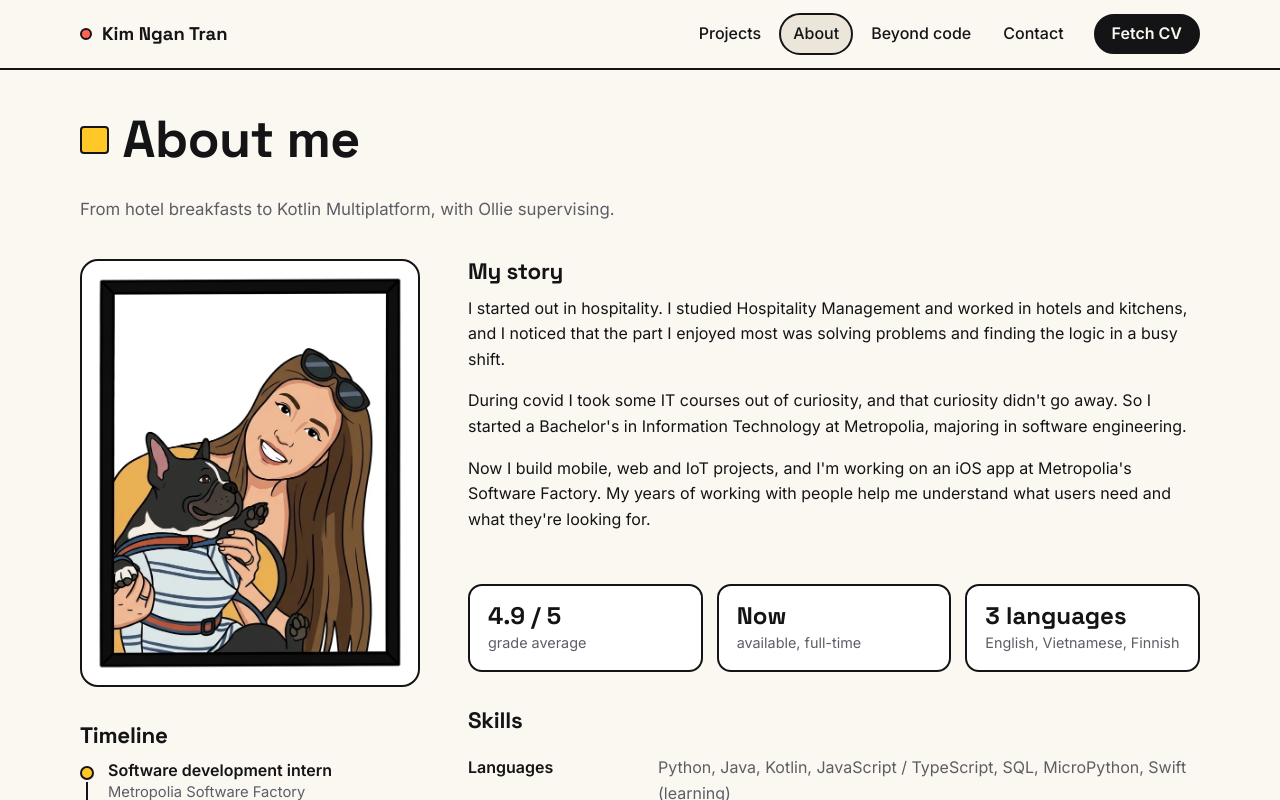
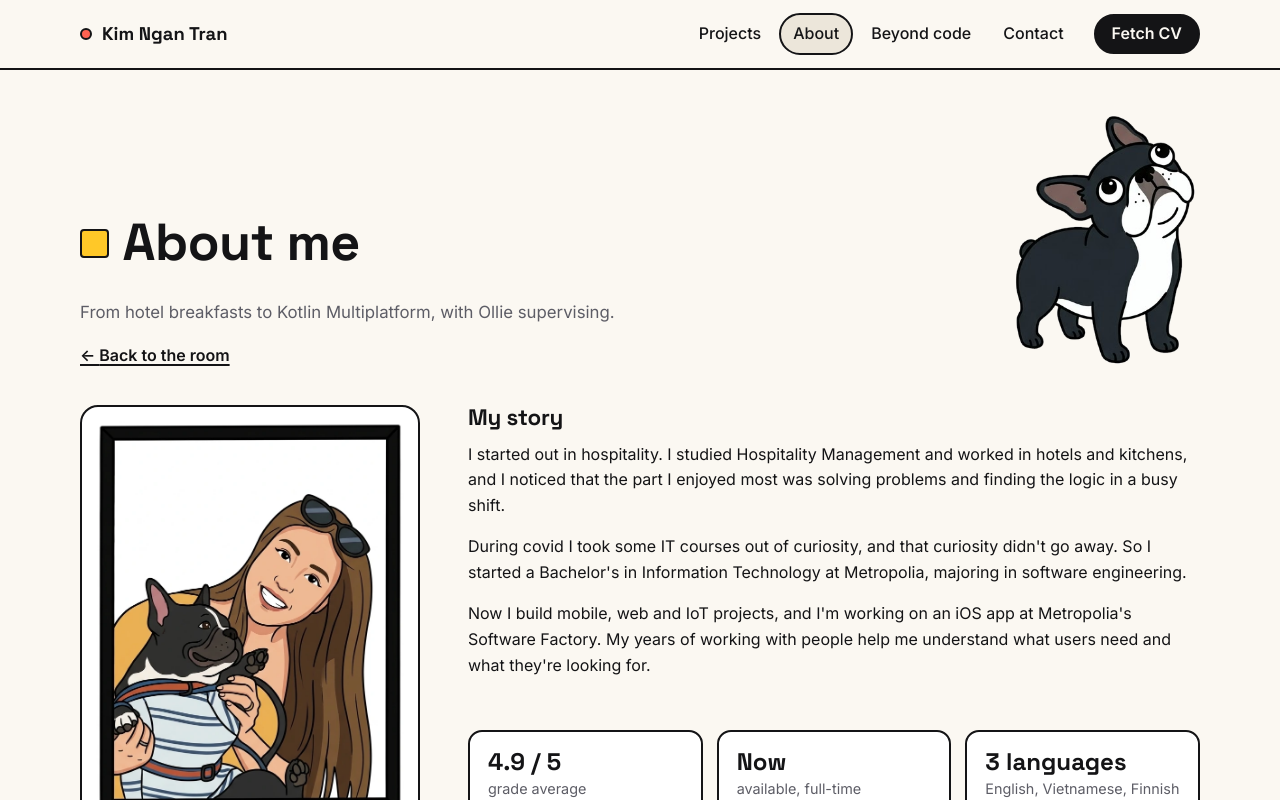
Before and after one commit to Kimiollie/Kimiollie.github.io, a React (Vite) app: page /about in a window 1280 px wide. Shown: the top 800 px of the page. Built offline with nearby package versions, Linux system fonts and the light colour scheme.

Commit message:
feat: add ollie poses to all page headers

```diff
--- a/src/components/PageHeader.module.css
+++ b/src/components/PageHeader.module.css
@@ -1,6 +1,13 @@
 .head {
-  max-width: 720px;
+  display: flex;
+  align-items: flex-end;
+  justify-content: space-between;
+  gap: 24px;
   margin-bottom: 36px;
+}
+
+.text {
+  max-width: 640px;
 }
 
 .title {
@@ -15,10 +22,35 @@
   height: 0.55em;
   border: 2px solid var(--line);
   border-radius: 4px;
+  background: var(--accent);
 }
 
 .sub {
-  margin: 0;
   color: var(--muted);
   font-size: 1.05rem;
 }
+
+.back {
+  font-weight: 600;
+}
+
+.back:hover {
+  color: var(--accent);
+}
+
+.pose {
+  flex: none;
+  width: 190px;
+}
+
+.posePlaceholder {
+  aspect-ratio: 1;
+  border: 2px dashed var(--muted);
+  border-radius: 18px;
+}
+
+@media (max-width: 599.98px) {
+  .pose {
+    display: none;
+  }
+}
--- a/src/components/PageHeader.tsx
+++ b/src/components/PageHeader.tsx
@@ -1,20 +1,44 @@
+import type { CSSProperties } from 'react';
+import { Link } from 'react-router-dom';
+import { backToRoom } from '../content/site.ts';
+import { olliePose } from '../utils/images.ts';
 import styles from './PageHeader.module.css';
 
 interface PageHeaderProps {
   title: string;
   sub: string;
-  /** CSS colour for the square next to the title, e.g. var(--c-about). */
+  /** Page colour for the square next to the title and the link hover, e.g. var(--c-about). */
   accent: string;
+  /** Ollie pose file name in src/assets/ollie/, shown on the right. Hidden under 600px. */
+  pose?: string;
 }
 
-function PageHeader({ title, sub, accent }: PageHeaderProps) {
+function PageHeader({ title, sub, accent, pose }: PageHeaderProps) {
+  const poseSrc = pose ? olliePose(pose) : undefined;
+
   return (
-    <header className={styles.head}>
-      <h1 className={styles.title}>
-        <span className={styles.accent} style={{ background: accent }} aria-hidden="true" />
-        {title}
-      </h1>
-      <p className={styles.sub}>{sub}</p>
+    <header className={styles.head} style={{ '--accent': accent } as CSSProperties}>
+      <div className={styles.text}>
+        <h1 className={styles.title}>
+          <span className={styles.accent} aria-hidden="true" />
+          {title}
+        </h1>
+        <p className={styles.sub}>{sub}</p>
+        <Link to="/" className={styles.back}>
+          <span aria-hidden="true">← </span>
+          {backToRoom}
+        </Link>
+      </div>
+
+      {pose && (
+        <div className={styles.pose}>
+          {poseSrc ? (
+            <img src={poseSrc} alt="" />
+          ) : (
+            <div className={styles.posePlaceholder} aria-hidden="true" />
+          )}
+        </div>
+      )}
     </header>
   );
 }
--- a/src/content/projects.ts
+++ b/src/content/projects.ts
@@ -5,7 +5,6 @@ export const projectsPage = {
   title: 'Projects',
   intro:
     'Mobile, web, IoT and industrial projects, some solo and some in teams. For team projects I describe only my own part.',
-  backLink: 'Back to the room',
   moreTitle: 'More projects',
 };
 
--- a/src/content/site.ts
+++ b/src/content/site.ts
@@ -6,6 +6,8 @@ export const EMAIL = 'sylviakimtran@gmail.com';
 export const LINKEDIN_URL = 'https://www.linkedin.com/in/kim-tran-do';
 export const GITHUB_URL = 'https://github.com/Kimiollie';
 export const REPO_URL = 'https://github.com/Kimiollie/Kimiollie.github.io';
+
+export const backToRoom = 'Back to the room';
 
 export const footerText = 'Illustrations of Ollie, the real boss of this house. Built by Kim.';
 
--- a/src/pages/About.tsx
+++ b/src/pages/About.tsx
@@ -46,7 +46,12 @@ function BadgeItem({ badge }: { badge: Badge }) {
 function About() {
   return (
     <>
-      <PageHeader title={aboutPage.title} sub={aboutPage.sub} accent="var(--c-about)" />
+      <PageHeader
+        title={aboutPage.title}
+        sub={aboutPage.sub}
+        accent="var(--c-about)"
+        pose="lookup"
+      />
 
       <div className={styles.layout}>
         <div className={styles.left}>
--- a/src/pages/Beyond.tsx
+++ b/src/pages/Beyond.tsx
@@ -16,7 +16,12 @@ import styles from './Beyond.module.css';
 function Beyond() {
   return (
     <>
-      <PageHeader title={beyondPage.title} sub={beyondPage.sub} accent="var(--c-beyond)" />
+      <PageHeader
+        title={beyondPage.title}
+        sub={beyondPage.sub}
+        accent="var(--c-beyond)"
+        pose="easel"
+      />
 
       <div className={styles.sections}>
         <section aria-labelledby="paintings-title">
--- a/src/pages/Contact.tsx
+++ b/src/pages/Contact.tsx
@@ -1,7 +1,15 @@
+import PageHeader from '../components/PageHeader.tsx';
 import { contactPage } from '../content/contact.ts';
 
 function Contact() {
-  return <h1>{contactPage.title}</h1>;
+  return (
+    <PageHeader
+      title={contactPage.title}
+      sub={contactPage.sub}
+      accent="var(--c-contact)"
+      pose="mailbox"
+    />
+  );
 }
 
 export default Contact;
--- a/src/pages/Projects.module.css
+++ b/src/pages/Projects.module.css
@@ -1,54 +1,3 @@
-.head {
-  display: flex;
-  align-items: flex-end;
-  justify-content: space-between;
-  gap: 24px;
-  margin-bottom: 36px;
-}
-
-.headText {
-  max-width: 640px;
-}
-
-.title {
-  display: flex;
-  align-items: center;
-  gap: 14px;
-}
-
-.accent {
-  flex: none;
-  width: 0.55em;
-  height: 0.55em;
-  border: 2px solid var(--line);
-  border-radius: 4px;
-  background: var(--c-projects);
-}
-
-.intro {
-  color: var(--muted);
-  font-size: 1.05rem;
-}
-
-.back {
-  font-weight: 600;
-}
-
-.back:hover {
-  color: var(--c-projects);
-}
-
-.pose {
-  flex: none;
-  width: 190px;
-}
-
-.posePlaceholder {
-  aspect-ratio: 1;
-  border: 2px dashed var(--muted);
-  border-radius: 18px;
-}
-
 .grid {
   display: grid;
   grid-template-columns: repeat(2, minmax(0, 1fr));
@@ -103,9 +52,3 @@
     grid-template-columns: minmax(0, 1fr);
   }
 }
-
-@media (max-width: 599.98px) {
-  .pose {
-    display: none;
-  }
-}
--- a/src/pages/Projects.tsx
+++ b/src/pages/Projects.tsx
@@ -1,36 +1,19 @@
-import { Link } from 'react-router-dom';
 import ExternalAnchor from '../components/ExternalAnchor.tsx';
 import NeedsReview from '../components/NeedsReview.tsx';
+import PageHeader from '../components/PageHeader.tsx';
 import ProjectCard from '../components/ProjectCard.tsx';
 import { moreProjects, projects, projectsPage } from '../content/projects.ts';
-import { olliePose } from '../utils/images.ts';
 import styles from './Projects.module.css';
 
 function Projects() {
-  const laptopPose = olliePose('laptop');
-
   return (
     <>
-      <header className={styles.head}>
-        <div className={styles.headText}>
-          <h1 className={styles.title}>
-            <span className={styles.accent} aria-hidden="true" />
-            {projectsPage.title}
-          </h1>
-          <p className={styles.intro}>{projectsPage.intro}</p>
-          <Link to="/" className={styles.back}>
-            <span aria-hidden="true">← </span>
-            {projectsPage.backLink}
-          </Link>
-        </div>
-        <div className={styles.pose} aria-hidden="true">
-          {laptopPose ? (
-            <img src={laptopPose} alt="" />
-          ) : (
-            <div className={styles.posePlaceholder} />
-          )}
-        </div>
-      </header>
+      <PageHeader
+        title={projectsPage.title}
+        sub={projectsPage.intro}
+        accent="var(--c-projects)"
+        pose="laptop"
+      />
 
       <div className={styles.grid}>
         {projects.map((project) => (
```
Also changed, not shown: 2 other files (tests, documents, lock files or other folders).
